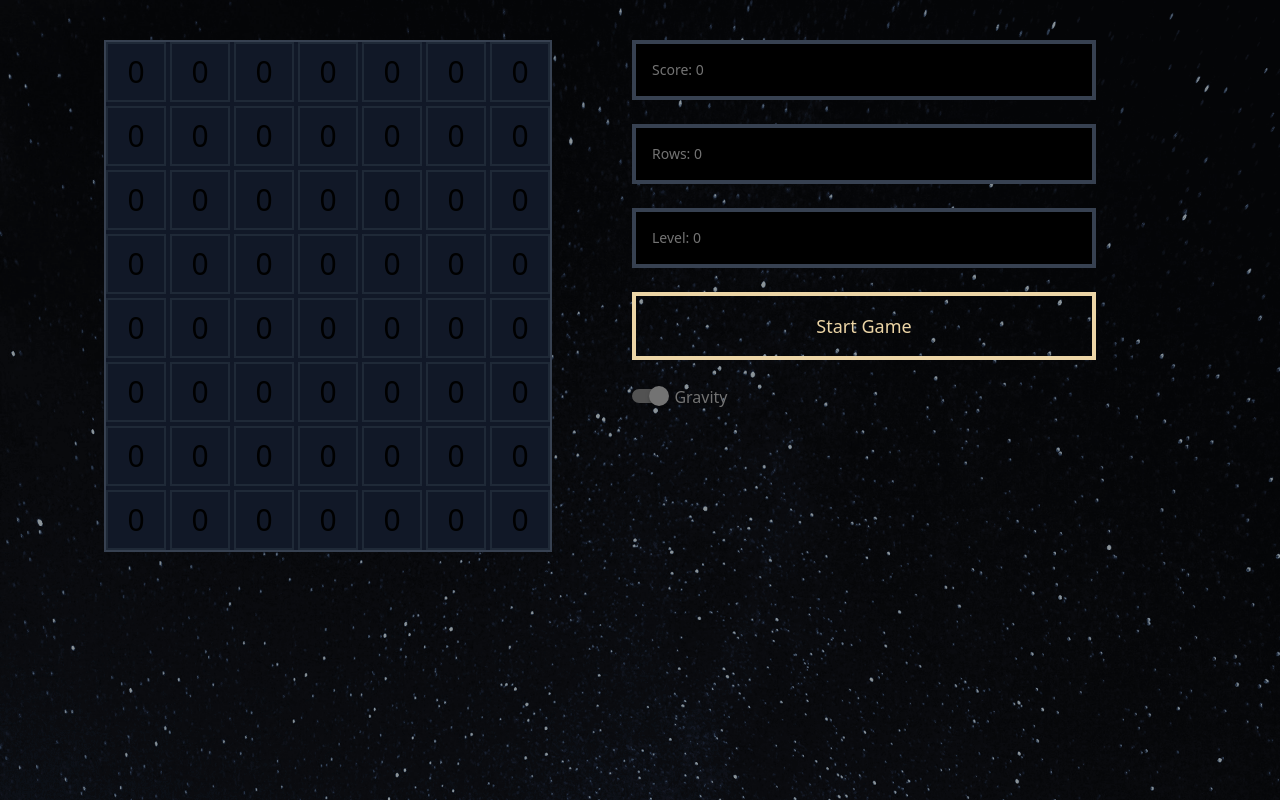
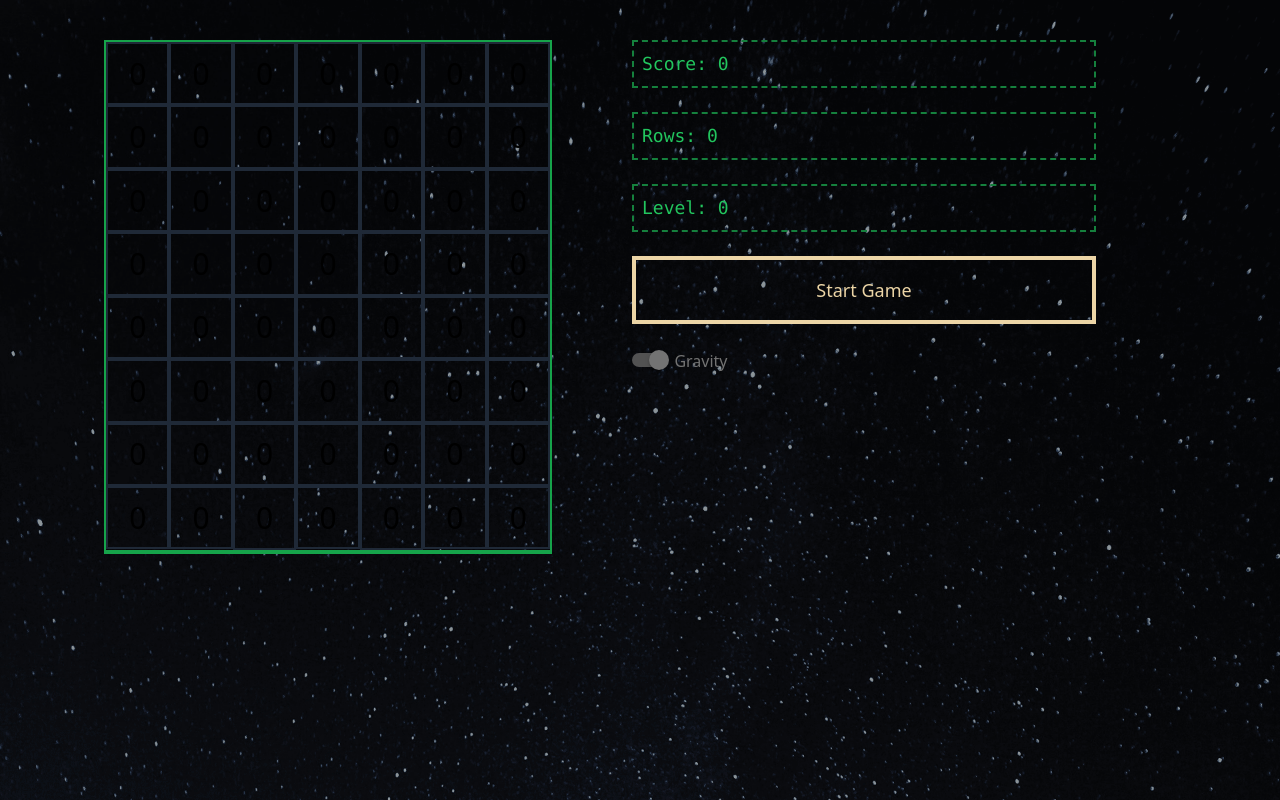
Before and after one commit to KimboTodd/kimblog, a Next.js app: page /dropchain-react in a window 1280 px wide. Built offline with nearby package versions, Linux system fonts and the light colour scheme.

Commit message:
display text no longer handles game over

```diff
--- a/components/dropchain/board.tsx
+++ b/components/dropchain/board.tsx
@@ -5,10 +5,14 @@ import { Grid } from '../../lib/dropchain/types';
 const Board = ({ grid }: { grid: Grid }) => {
   return (
     <div
-      className={`grid w-full max-w-md grid-cols-7 gap-1 border-2 border-solid border-gray-700 bg-gray-900`}
+      className={`mb-6 grid w-full max-w-md grid-cols-7 border-d border-2 border-b-4 border-green-600`}
     >
-      {grid.map(row =>
-        row.map((cell, x) => <Cell key={x} cell={cell} fill={cell[0]} />)
+      {grid.map((row, i) =>
+        row.map((cell, x) => {
+          return (
+            <Cell key={x} cell={cell} fill={cell[0]} stagingRow={i === 0} />
+          );
+        })
       )}
     </div>
   );
--- a/components/dropchain/display.tsx
+++ b/components/dropchain/display.tsx
@@ -1,9 +1,9 @@
 import React, { memo } from 'react';
 
-const Display = ({ gameOver, text }) => (
+const Display = ({ text }) => (
   <div
-    className={`mb-6 box-border flex w-full border-4 border-solid border-gray-700 p-4 text-center
-    ${gameOver ? 'text-red-500' : 'text-neutral-500'} bg-black text-sm`}
+    className={`mb-6 box-border flex w-full animate-crtBlurText border-2 border-dashed
+    border-green-700 p-2 text-center font-mono text-lg text-green-500`}
   >
     {text}
   </div>
```
